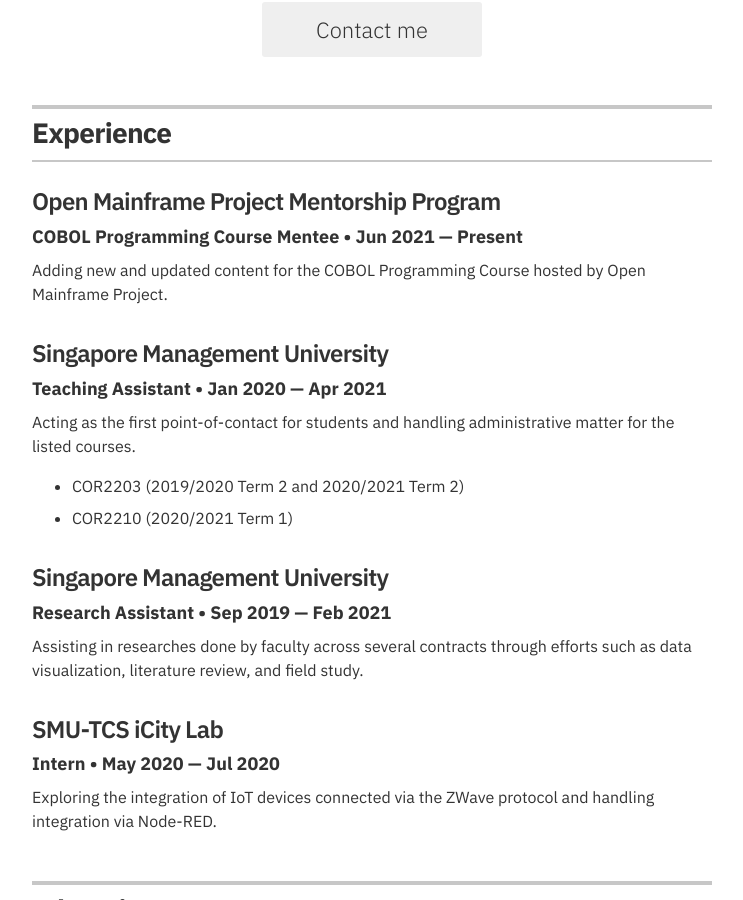
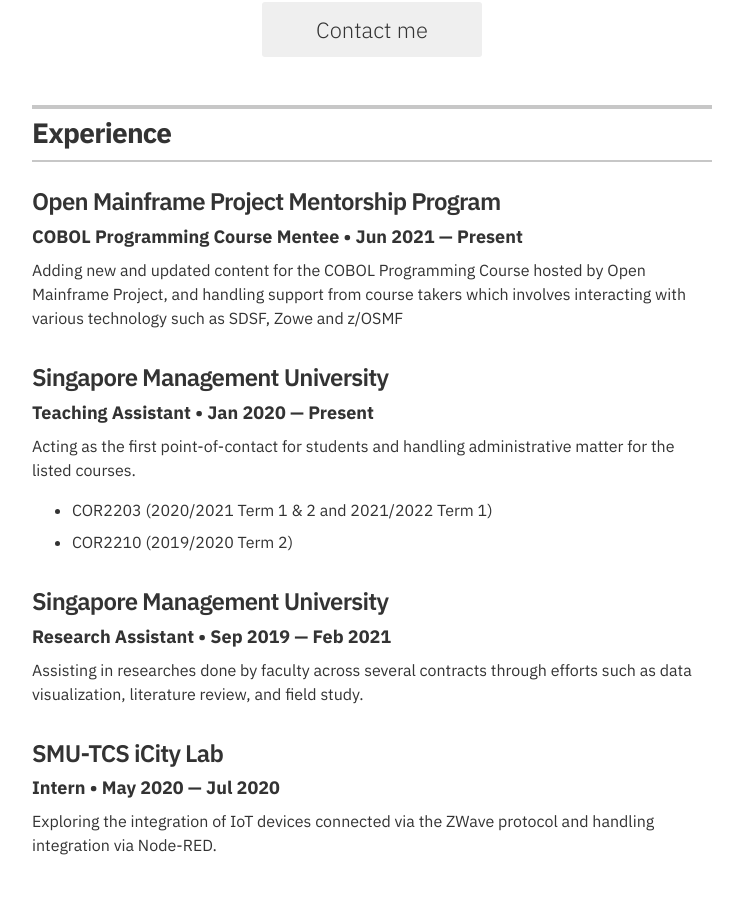
Before and after one commit to tanto259/hartan.to, a Jekyll site: the page built from index.html, in a window 1280 px wide and 900 px high, scrolled down 605 px. Shown: the whole window, without its empty margins (268-1011 px from the left). Built offline with Jekyll 4.4.1, drawn with Linux system fonts in a browser that asks for light colours; some of the changed text lies outside the part shown.

Commit message:
Update experiences

```diff
--- a/_data/experience.yml
+++ b/_data/experience.yml
@@ -2,12 +2,12 @@
 - company: Open Mainframe Project Mentorship Program
   position: COBOL Programming Course Mentee
   duration: Jun 2021 &mdash; Present
-  summary: Adding new and updated content for the COBOL Programming Course hosted by Open Mainframe Project.
+  summary: Adding new and updated content for the COBOL Programming Course hosted by Open Mainframe Project, and handling support from course takers which involves interacting with various technology such as SDSF, Zowe and z/OSMF
 
 - company: Singapore Management University
   position: Teaching Assistant
-  duration: Jan 2020 &mdash; Apr 2021
-  summary: Acting as the first point-of-contact for students and handling administrative matter for the listed courses.	<ul class="resume-item-list"><li>COR2203 (2019/2020 Term 2 and 2020/2021 Term 2)</li><li>COR2210 (2020/2021 Term 1)</li></ul>
+  duration: Jan 2020 &mdash; Present
+  summary: Acting as the first point-of-contact for students and handling administrative matter for the listed courses.	<ul class="resume-item-list"><li>COR2203 (2020/2021 Term 1 & 2 and 2021/2022 Term 1)</li><li>COR2210 (2019/2020 Term 2)</li></ul>
 
 - company: Singapore Management University
   position: Research Assistant
--- a/_data/links.yml
+++ b/_data/links.yml
@@ -5,3 +5,5 @@
   description: COBOL Code Portfolio
 - url: "https://github.com/openmainframeproject/cobol-programming-course/commits?author=tanto259"
   description: Commits to the COBOL Programming Course
+- url: "https://www.openmainframeproject.org/blog/2021/08/03/cobol-education-an-interactive-hands-on-experience"
+  description: COBOL Education - An Interactive Hands-on Experience
```
